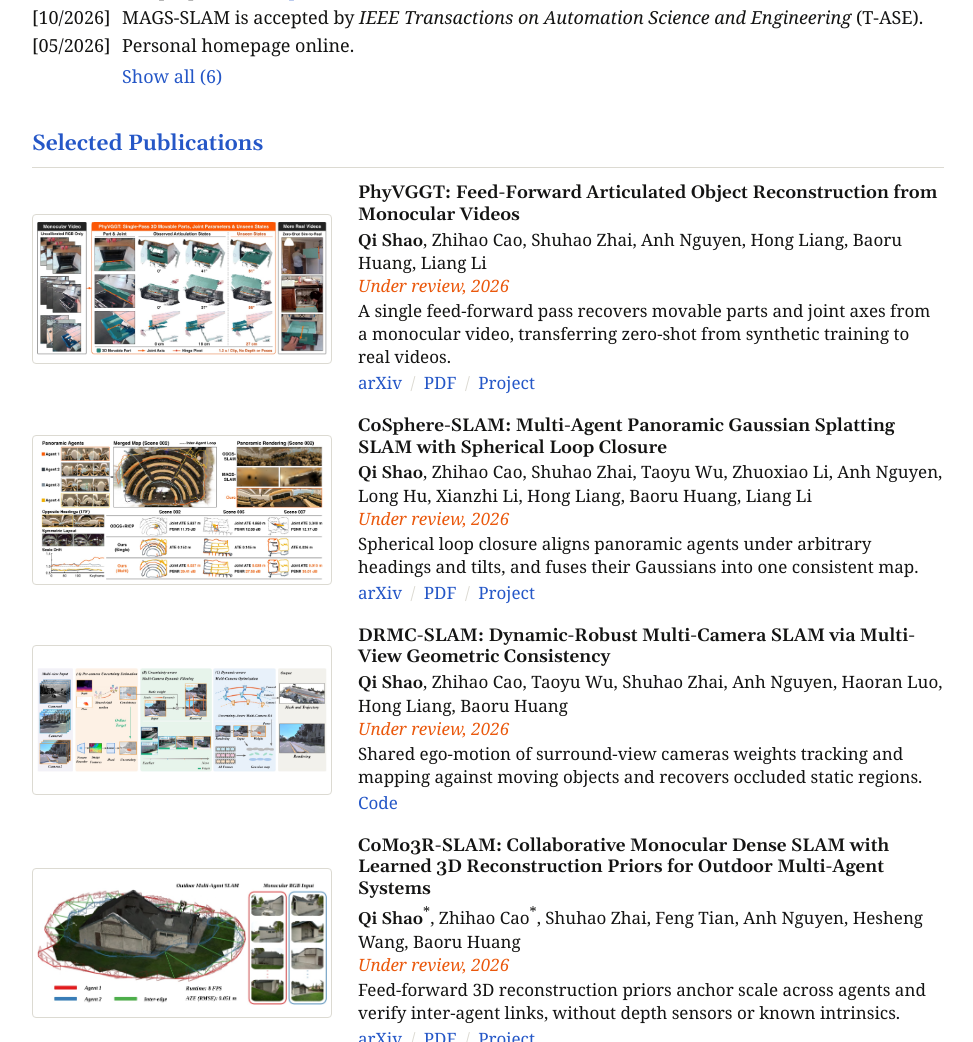
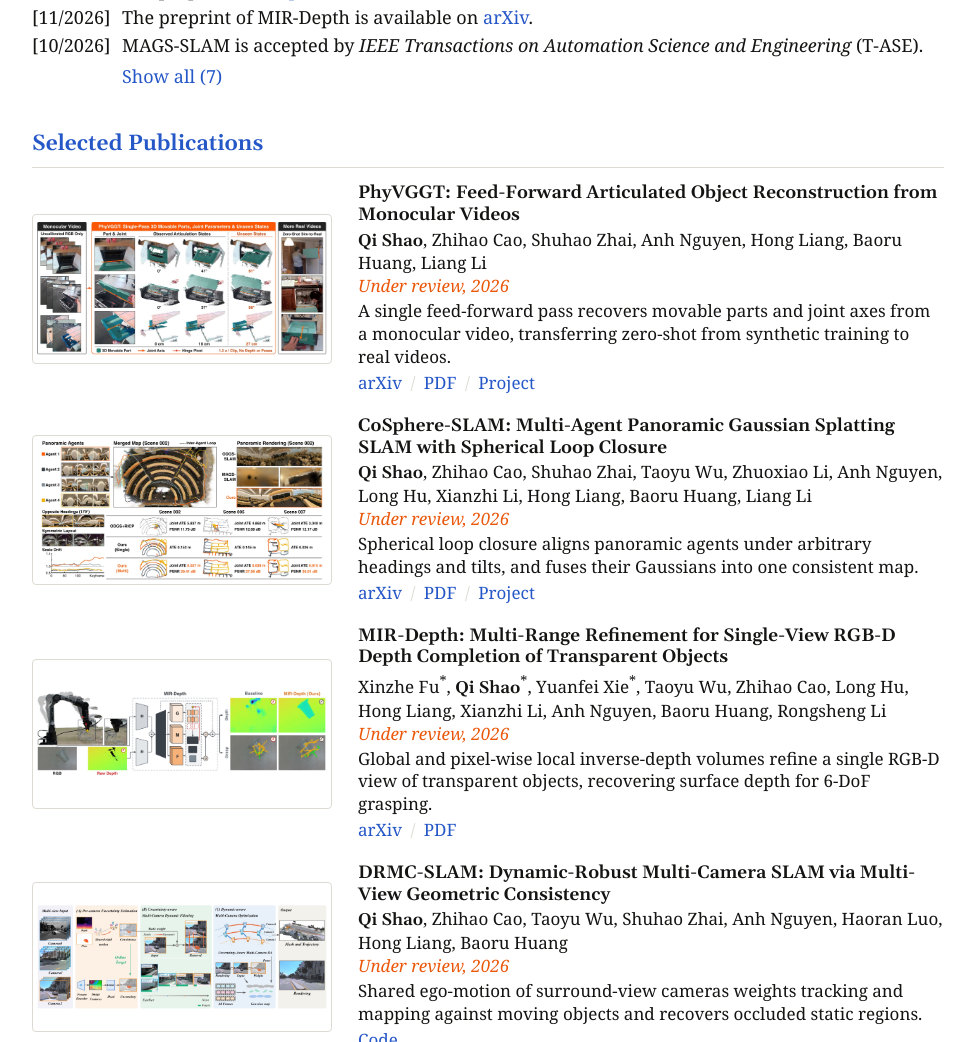
Before and after one commit to qishao11/qishao11.github.io, a plain HTML site: page index.html in a window 1280 px wide. Shown: the part 960-2002 px from the top of the page, without its empty margins (152-1125 px from the left). Drawn offline with nearby package versions, Linux system fonts and the light colour scheme.

Commit message:
Add MIR-Depth to publications and news
Co-Authored-By: Claude Fable 5.2 <noreply@anthropic.com>

```diff
--- a/index.html
+++ b/index.html
@@ -65,6 +65,7 @@
       <ul class="news" id="news-list">
         <li><span class="date">[11/2026]</span><span>The preprint of <a href="https://phyvggt.github.io">PhyVGGT</a> is available on <a href="https://arxiv.org/abs/2611.22244">arXiv</a>.</span></li>
         <li><span class="date">[11/2026]</span><span>The preprint of <a href="https://cosphere-slam.github.io">CoSphere-SLAM</a> is available on <a href="https://arxiv.org/abs/2611.22235">arXiv</a>.</span></li>
+        <li><span class="date">[11/2026]</span><span>The preprint of MIR-Depth is available on <a href="https://arxiv.org/abs/2611.25417">arXiv</a>.</span></li>
         <li><span class="date">[10/2026]</span><span>MAGS-SLAM is accepted by <em>IEEE Transactions on Automation Science and Engineering</em> (T-ASE).</span></li>
         <li><span class="date">[05/2026]</span><span>Personal homepage online.</span></li>
         <li><span class="date">[08/2025]</span><span>Started joint Ph.D. training in the School of Computer Science and Informatics, University of Liverpool.</span></li>
@@ -96,6 +97,17 @@
           <p class="venue">Under review, 2026</p>
           <p class="tag">Spherical loop closure aligns panoramic agents under arbitrary headings and tilts, and fuses their Gaussians into one consistent map.</p>
           <p class="links-line"><a href="https://arxiv.org/abs/2611.22235">arXiv</a> <span>/</span> <a href="https://arxiv.org/pdf/2611.22235">PDF</a> <span>/</span> <a href="https://cosphere-slam.github.io">Project</a></p>
+        </div>
+      </div>
+
+      <div class="pub">
+        <img src="images/mir-depth-teaser.jpg" alt="MIR-Depth completes the depth of a transparent cup for robotic grasping" data-zoom>
+        <div>
+          <p class="title">MIR-Depth: Multi-Range Refinement for Single-View RGB-D Depth Completion of Transparent Objects</p>
+          <p>Xinzhe Fu<sup>*</sup>, <strong>Qi Shao</strong><sup>*</sup>, Yuanfei Xie<sup>*</sup>, Taoyu Wu, Zhihao Cao, Long Hu, Hong Liang, Xianzhi Li, Anh Nguyen, Baoru Huang, Rongsheng Li</p>
+          <p class="venue">Under review, 2026</p>
+          <p class="tag">Global and pixel-wise local inverse-depth volumes refine a single RGB-D view of transparent objects, recovering surface depth for 6-DoF grasping.</p>
+          <p class="links-line"><a href="https://arxiv.org/abs/2611.25417">arXiv</a> <span>/</span> <a href="https://arxiv.org/pdf/2611.25417">PDF</a></p>
         </div>
       </div>
 
```
Also changed, not shown: images/mir-depth-teaser.jpg (added).
